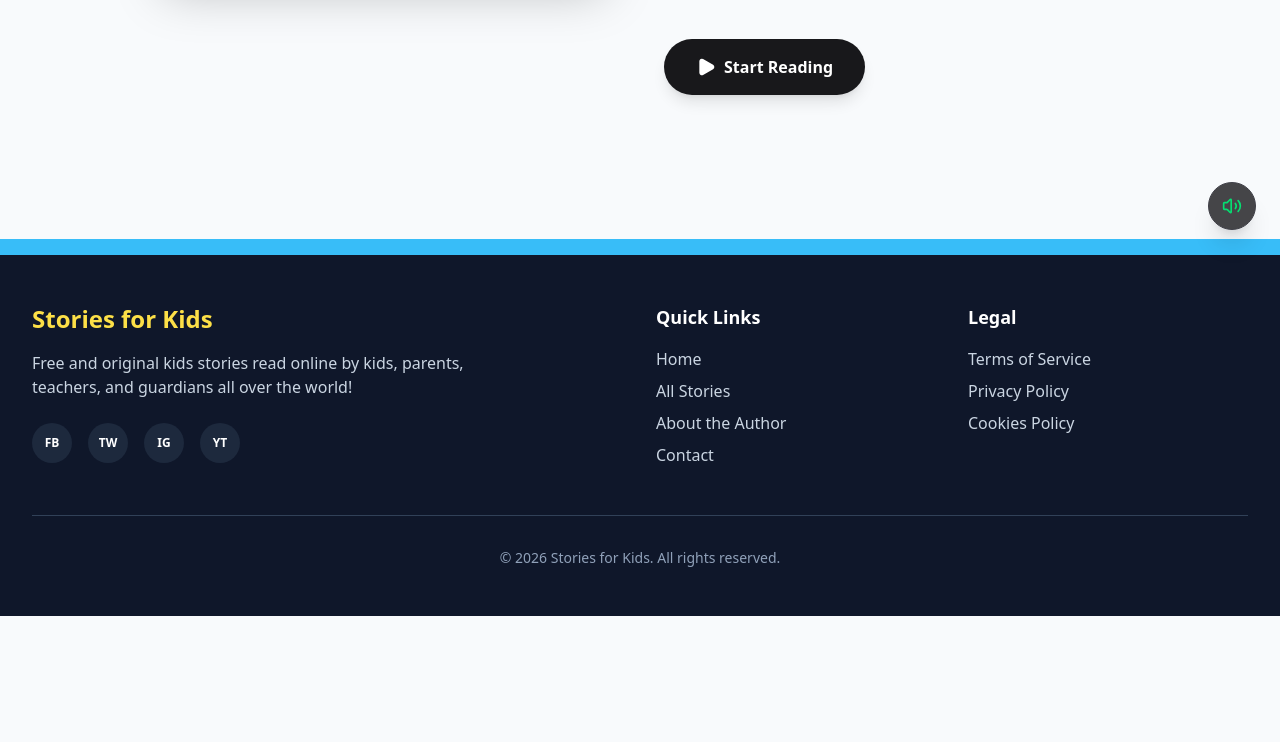
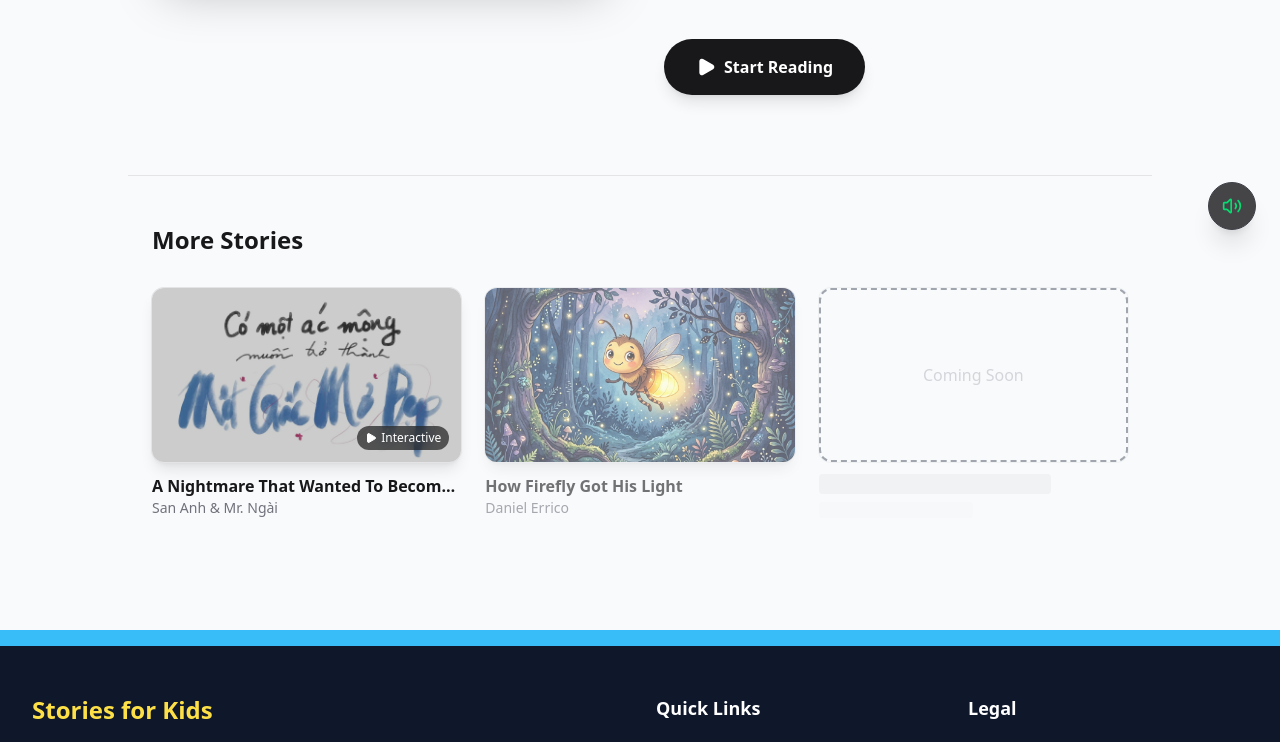
Before and after one commit to quanganh4869/anhemrot, a Next.js app: page / in a window 1280 px wide. Shown: the part 546-1288 px from the top of the page. Before the commit the page ends 1162 px from the top, so only its background shows below. Built offline with nearby package versions, Linux system fonts and the light colour scheme.

Commit message:
feat: add grid list to homepage and restore header/footer to reading page

```diff
--- a/src/app/page.tsx
+++ b/src/app/page.tsx
@@ -79,6 +79,60 @@ export default function Home() {
           </div>
         </section>
 
+        {/* Story Grid Section */}
+        <section className="w-full max-w-5xl mx-auto px-6 py-12 border-t border-zinc-200 dark:border-zinc-800">
+          <div className="flex items-center justify-between mb-8">
+            <h2 className="text-2xl font-bold font-fredoka text-zinc-900 dark:text-white">
+              {language === "en" ? "More Stories" : "Khám phá thêm truyện"}
+            </h2>
+          </div>
+
+          <div className="grid grid-cols-1 md:grid-cols-2 lg:grid-cols-3 gap-6">
+
+            {/* Story 1 (The main one) */}
+            <Link href="/stories/nightmare-dream" className="group flex flex-col gap-3">
+              <div className="relative aspect-video rounded-xl overflow-hidden ring-1 ring-zinc-200 dark:ring-zinc-800 shadow-lg">
+                <img src="/images/story/scene_02_title.webp" alt="Nightmare Dream" className="w-full h-full object-cover transition-transform duration-500 group-hover:scale-105" />
+                <div className="absolute inset-0 bg-black/20 group-hover:bg-transparent transition-colors duration-300" />
+                <div className="absolute bottom-3 right-3 bg-black/60 backdrop-blur text-white text-xs px-2 py-1 rounded-full flex items-center gap-1">
+                  <Play className="w-3 h-3 fill-current" /> Interactive
+                </div>
+              </div>
+              <div>
+                <h3 className="font-bold text-zinc-900 dark:text-white line-clamp-1 group-hover:text-primary transition-colors">
+                  {language === "en" ? "A Nightmare That Wanted To Become A Beautiful Dream" : "Có Một Ác Mộng Muốn Trở Thành Một Giấc Mơ Đẹp"}
+                </h3>
+                <p className="text-sm text-zinc-500">San Anh & Mr. Ngài</p>
+              </div>
+            </Link>
+
+            {/* Story 2 (Dummy) */}
+            <Link href="#" className="group flex flex-col gap-3 opacity-60 hover:opacity-100 transition-opacity">
+              <div className="relative aspect-video rounded-xl overflow-hidden ring-1 ring-zinc-200 dark:ring-zinc-800 shadow-lg bg-zinc-100 dark:bg-zinc-900">
+                <img src="/images/hero_firefly.png" alt="Firefly" className="w-full h-full object-cover transition-transform duration-500 group-hover:scale-105" />
+              </div>
+              <div>
+                <h3 className="font-bold text-zinc-900 dark:text-white line-clamp-1 group-hover:text-primary transition-colors">
+                  {language === "en" ? "How Firefly Got His Light" : "Chú Đom Đóm Tìm Lại Ánh Sáng"}
+                </h3>
+                <p className="text-sm text-zinc-500">Daniel Errico</p>
+              </div>
+            </Link>
+
+            {/* Story 3 (Coming Soon) */}
+            <div className="group flex flex-col gap-3 opacity-40 cursor-not-allowed">
+              <div className="relative aspect-video rounded-xl overflow-hidden ring-1 ring-zinc-200 dark:ring-zinc-800 border-dashed border-2 flex items-center justify-center bg-zinc-50 dark:bg-zinc-900/50">
+                <span className="text-zinc-400 font-medium">Coming Soon</span>
+              </div>
+              <div>
+                <div className="h-5 w-3/4 bg-zinc-200 dark:bg-zinc-800 rounded animate-pulse mb-2" />
+                <div className="h-4 w-1/2 bg-zinc-100 dark:bg-zinc-800/50 rounded animate-pulse" />
+              </div>
+            </div>
+
+          </div>
+        </section>
+
       </main>
       <Footer />
     </div>
--- a/src/app/stories/[storyId]/page.tsx
+++ b/src/app/stories/[storyId]/page.tsx
@@ -2,7 +2,8 @@
 
 import React, { useMemo } from "react";
 import { useParams, useRouter } from "next/navigation";
-import { ArrowLeft } from "lucide-react";
+import Header from "@/components/layout/Header";
+import Footer from "@/components/layout/Footer";
 import ScrollStoryReader from "@/features/story-studio/components/ScrollStoryReader";
 import { ChapterAnimConfig, Scene, AnimationPresetType } from "@/types/story-anim";
 import { useLanguage } from "@/components/providers/LanguageProvider";
@@ -115,22 +116,12 @@ export default function StoryReaderPage() {
   }, [language]);
 
   return (
-    <div className="bg-zinc-950 text-white min-h-screen relative">
-      {/* Floating Back Button */}
-      <div className="fixed top-6 left-6 z-50">
-        <button
-          onClick={() => router.push('/')}
-          className="w-12 h-12 bg-white/10 hover:bg-white/20 backdrop-blur-md rounded-full flex items-center justify-center text-white transition-all shadow-lg ring-1 ring-white/20"
-          title="Về trang chủ"
-        >
-          <ArrowLeft className="w-5 h-5" />
-        </button>
-      </div>
-
-      <main className="w-full h-full">
-        {/* We use ScrollStoryReader which will auto-scale to 16:9 while fitting the screen */}
+    <div className="bg-zinc-950 text-white min-h-screen flex flex-col">
+      <Header />
+      <main className="w-full flex-grow relative">
         <ScrollStoryReader config={mockAnimatedStory} />
       </main>
+      <Footer />
     </div>
   );
 }
--- a/src/components/layout/GlobalAudioPlayer.tsx
+++ b/src/components/layout/GlobalAudioPlayer.tsx
@@ -18,7 +18,7 @@ export default function GlobalAudioPlayer() {
         setHasInteracted(true);
         audio.play()
           .then(() => setIsPlaying(true))
-          .catch((err) => console.error("Audio autoplay failed:", err));
+          .catch(() => { /* silent catch */ });
       }
     };
 
@@ -42,7 +42,7 @@ export default function GlobalAudioPlayer() {
       } else {
         audioRef.current.play()
           .then(() => setIsPlaying(true))
-          .catch(console.error);
+          .catch(() => { /* silent catch */ });
       }
     }
   };
```
